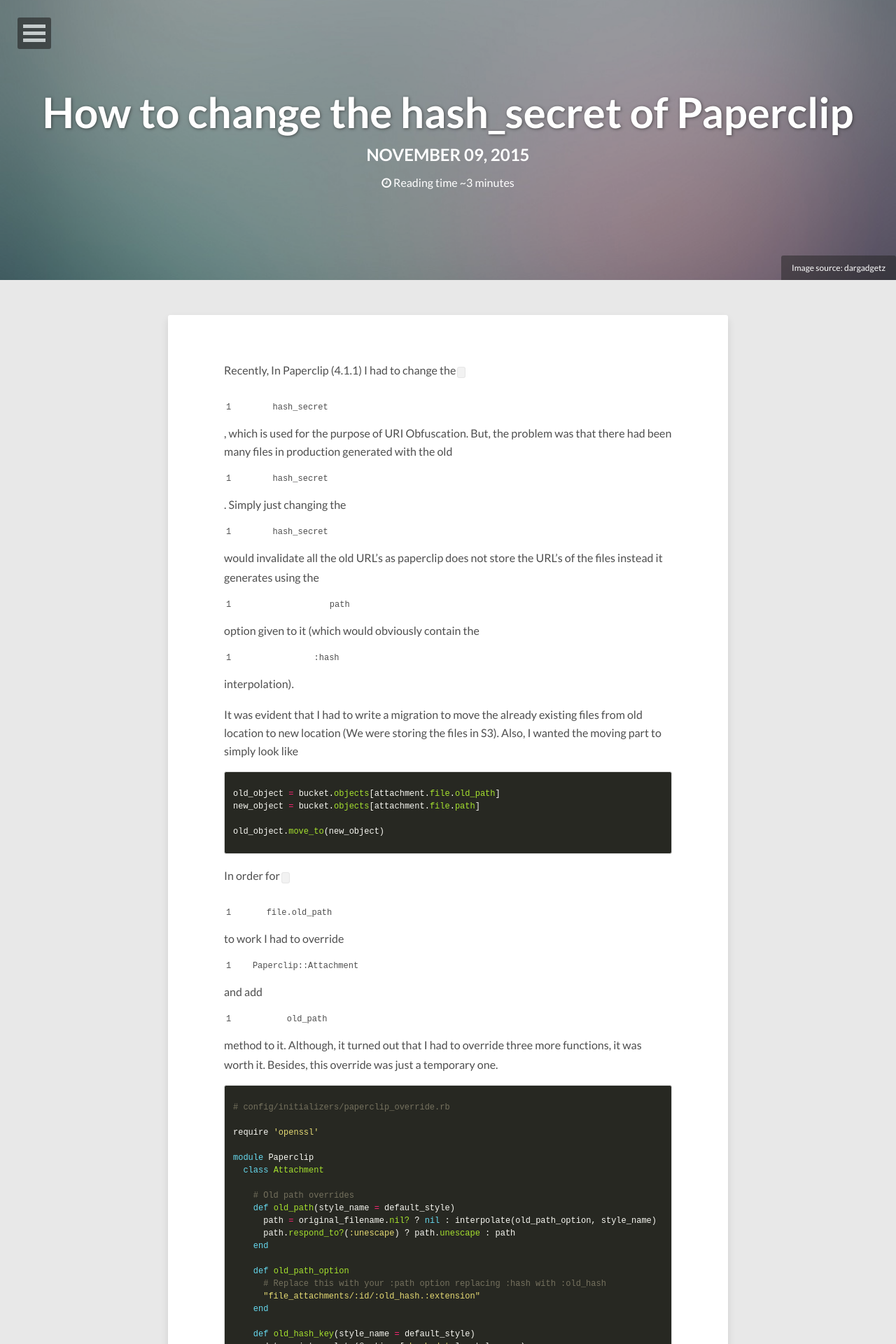
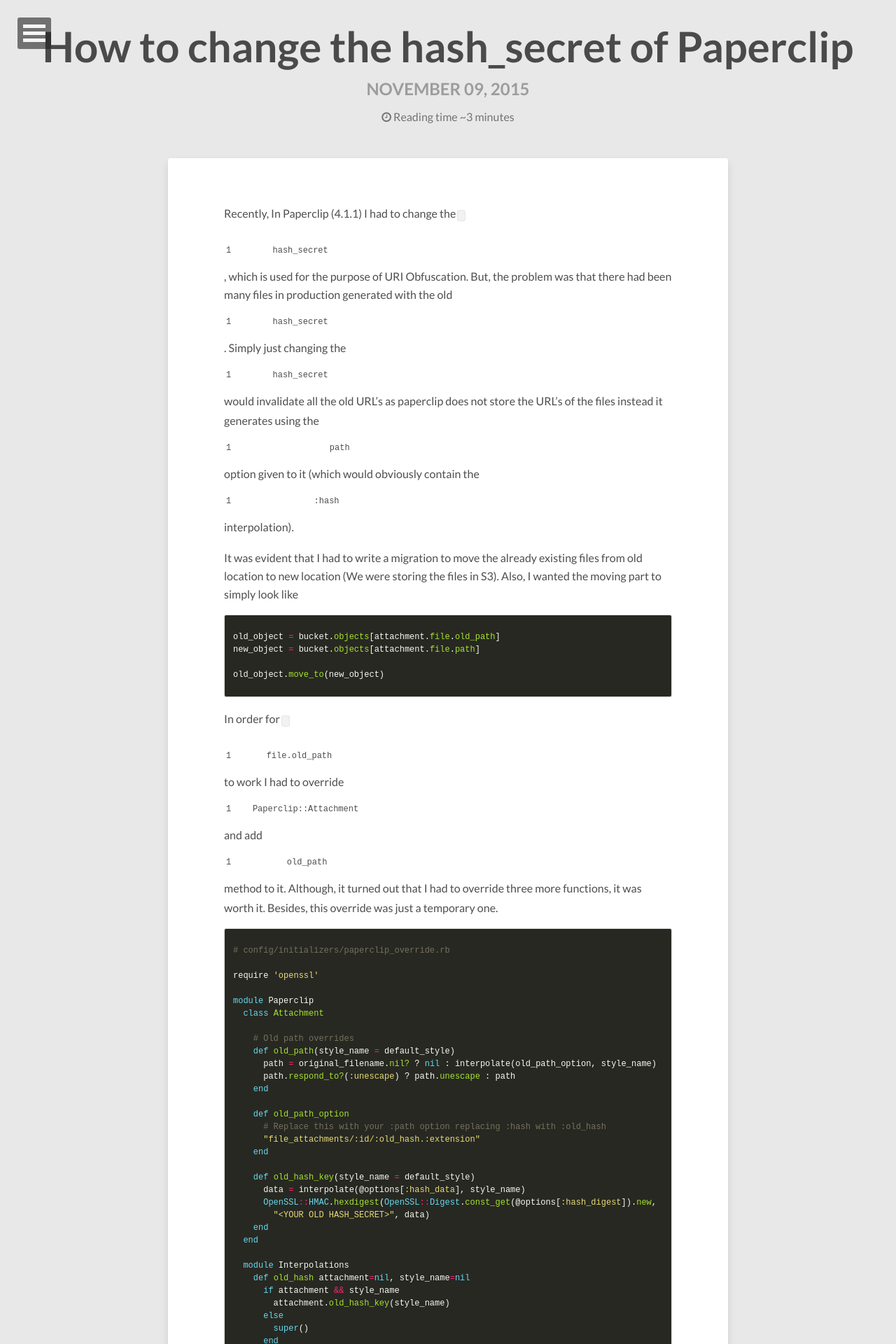
Before and after one commit to Charizard/charizard.github.io, a Jekyll site: the page built from _posts/2015-11-09-how-to-change-the-hash-secret-of-paperclip.md, in a window 1280 px wide. Shown: the top 1920 px of the page at 70% size. Built offline with Jekyll 4.4.1, drawn with Linux system fonts in a browser that asks for light colours; nearby versions of some CDN libraries; comment, search, counter and statistics services are not loaded.

Commit message:
Remove credit image from a post and corresponding CSS fix

```diff
--- a/_posts/2015-11-09-how-to-change-the-hash-secret-of-paperclip.md
+++ b/_posts/2015-11-09-how-to-change-the-hash-secret-of-paperclip.md
@@ -5,10 +5,6 @@
 - paperclip
 - rails
 - migration
-image:
-  feature: abstract-1.jpg
-  credit: dargadgetz
-  creditlink: http://www.dargadgetz.com/ios-7-abstract-wallpaper-pack-for-iphone-5-and-ipod-touch-retina/
 ---
 
 Recently, In Paperclip (4.1.1) I had to change the `hash_secret`, which is used for the purpose of [URI Obfuscation](https://github.com/thoughtbot/paperclip#uri-obfuscation). But, the problem was that there had been many files in production generated with the old `hash_secret`. Simply just changing the `hash_secret` would invalidate all the old URL's as paperclip does not store the URL's of the files instead it generates using the `path` option given to it (which would obviously contain the `:hash` interpolation).
--- a/_sass/_page.scss
+++ b/_sass/_page.scss
@@ -37,7 +37,7 @@
 	text-align: center;
 	margin: 30px 0 0;
 	h1 {
-		margin: 10px 20px;
+		margin: 10px 60px;
 		font-weight: 700;
 		@include font-rem(32);
 		color: lighten($base-color,20);
```
